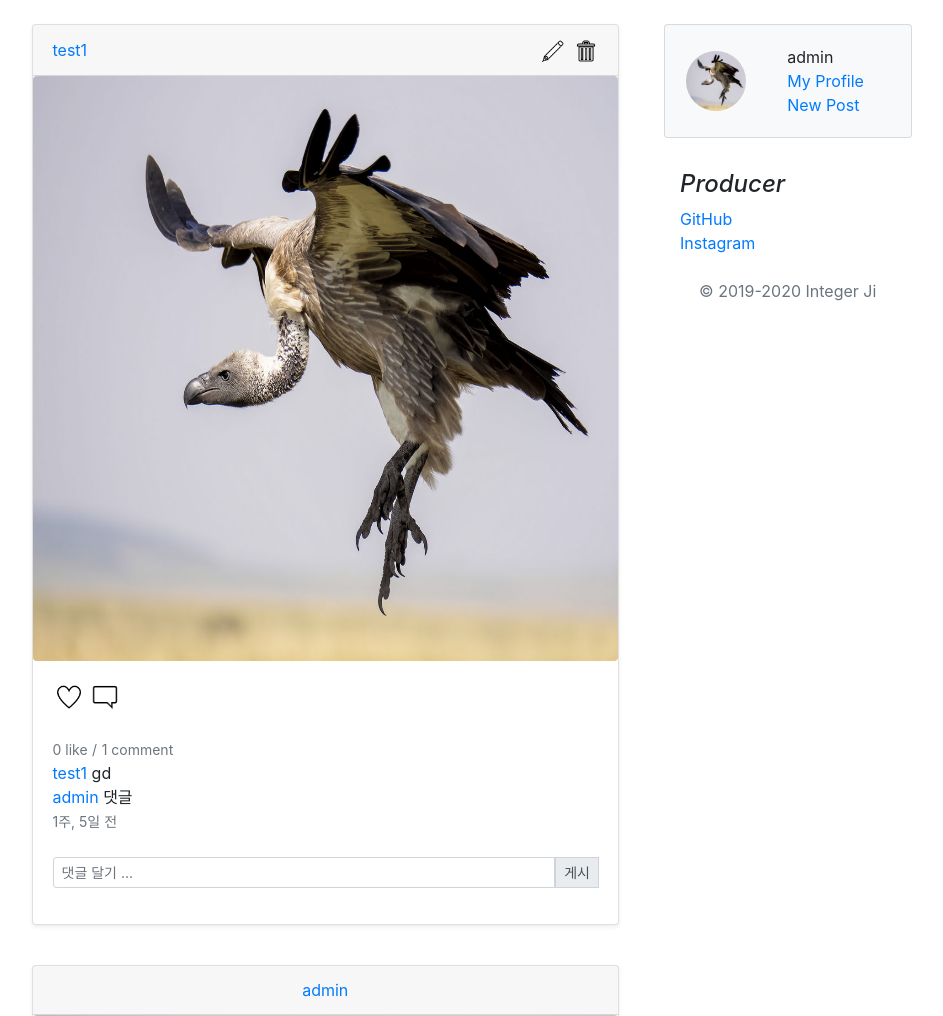
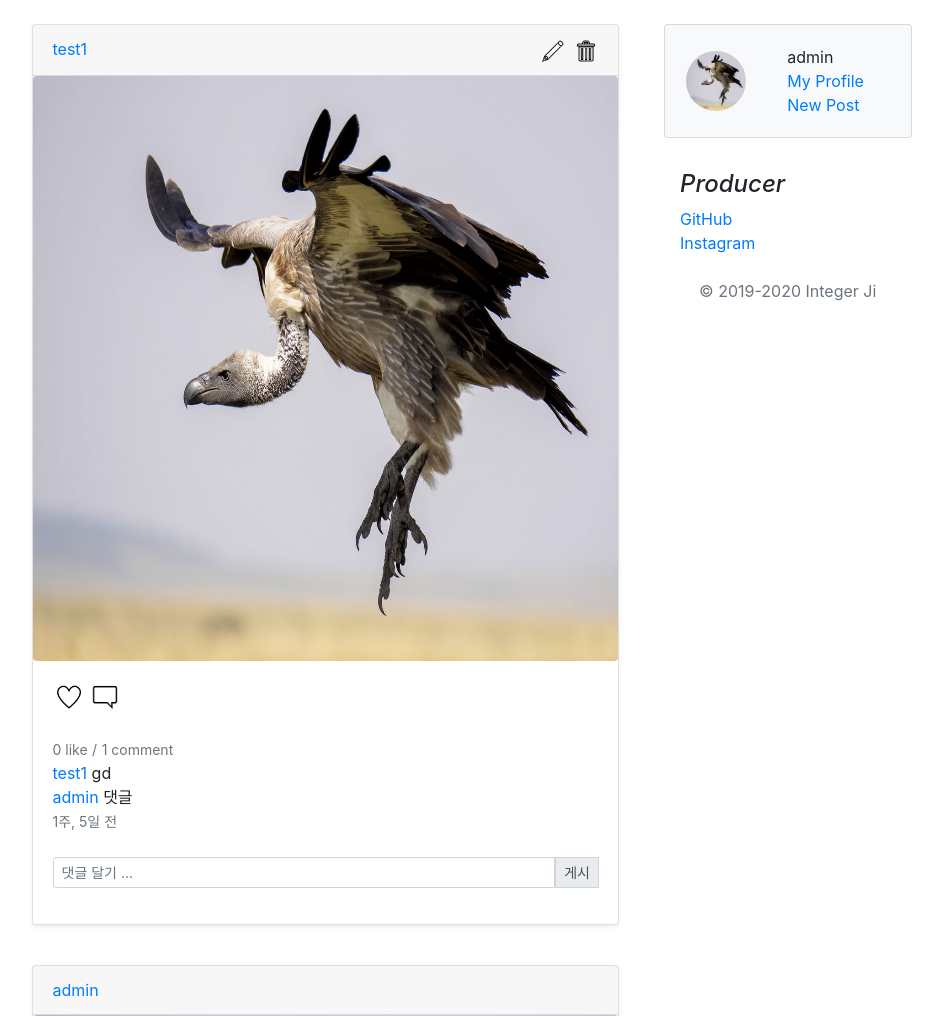
Before and after one commit to integerJI/int_test, a Django app: page /intworldapp/index/ in a window 1280 px wide. Shown: the part 87-1103 px from the top of the page, without its empty margins (176-1119 px from the left). Run offline with Django 3.2, Linux system fonts and the light colour scheme; a user stored in the database is signed in; data comes from the database, SQL or seed files in the repository; both versions use the stored data as it was after the commit; some libraries are stand-ins or nearby versions.

Commit message:
index 글쓴이, 수정삭제 정렬 부트스트랩 없애고 css로 수정

```diff
--- a/intworldapp/templates/index.html
+++ b/intworldapp/templates/index.html
@@ -20,17 +20,20 @@
           <div class="card-deck mb-3">
             <div class="card mb-4 shadow-sm">
               <div class="card-header">
-                <div class="d-flex justify-content-between align-items-center">
-                  <div class="btn-group">
+
+                  <!-- 접속자와 글쓴이가 같으면 -->
+                  <div class="btn-group" style="float: left;">
                     <a class="my-0 font-weight-normal" href="{% url 'userpage' post.create_user %}"><span class="writer_name">{{ post.create_user }}</span></a>
                   </div>
-                  <div class="btn-group">
+
+                  <!-- 점속자와 글쓴이가 같지 않으면 사라짐 -->
+                  <div class="btn-group" style="float: right;">
                     <span class="hidden" id="control_id">
                       <a href="{% url 'update' post.id %}"><img src="/static/update.png" alt="update" style="width: 1.5rem; height:1.5rem;">&nbsp;</a>
                       <a href="{% url 'delete' post.id %}"><img src="/static/delete.png" alt="delete" style="width: 1.5rem; height:1.5rem;"></a>
                     </span>
                   </div>
-                </div>
+
               </div>
               {% if post.create_img %}
               <div class="text-center">
@@ -62,7 +65,7 @@
                   <span class="control hidden" id="control_id1{{ forloop.counter0 }}">
                   <form action="{% url 'c_delete' post.pk comment.pk %}" method="POST" style="display:inline-block">
                     {% csrf_token %}
-                    <input type="hidden" name="app_url" id="app_url" value="{{app_url}}" />
+                    <input type="`" name="app_url" id="app_url" value="{{app_url}}" />
                     <button type="submit">삭제</button>
                   </form>
                   </span>
@@ -94,6 +97,7 @@
       <aside class="col-md-3 blog-sidebar">
         <div class="card mb-3 bg-light rounded" style="max-width: 540px;" bg-light rounded>
           <div class="row no-gutters">
+            <a></a>
             <div class="col-md-5 d-flex align-items-center d-flex justify-content-center">
               <img src="{{ profile_pic }}" alt="..." class="rounded-circle" width="60" height="60">
             </div>
```
Also changed, not shown: db.sqlite3.
